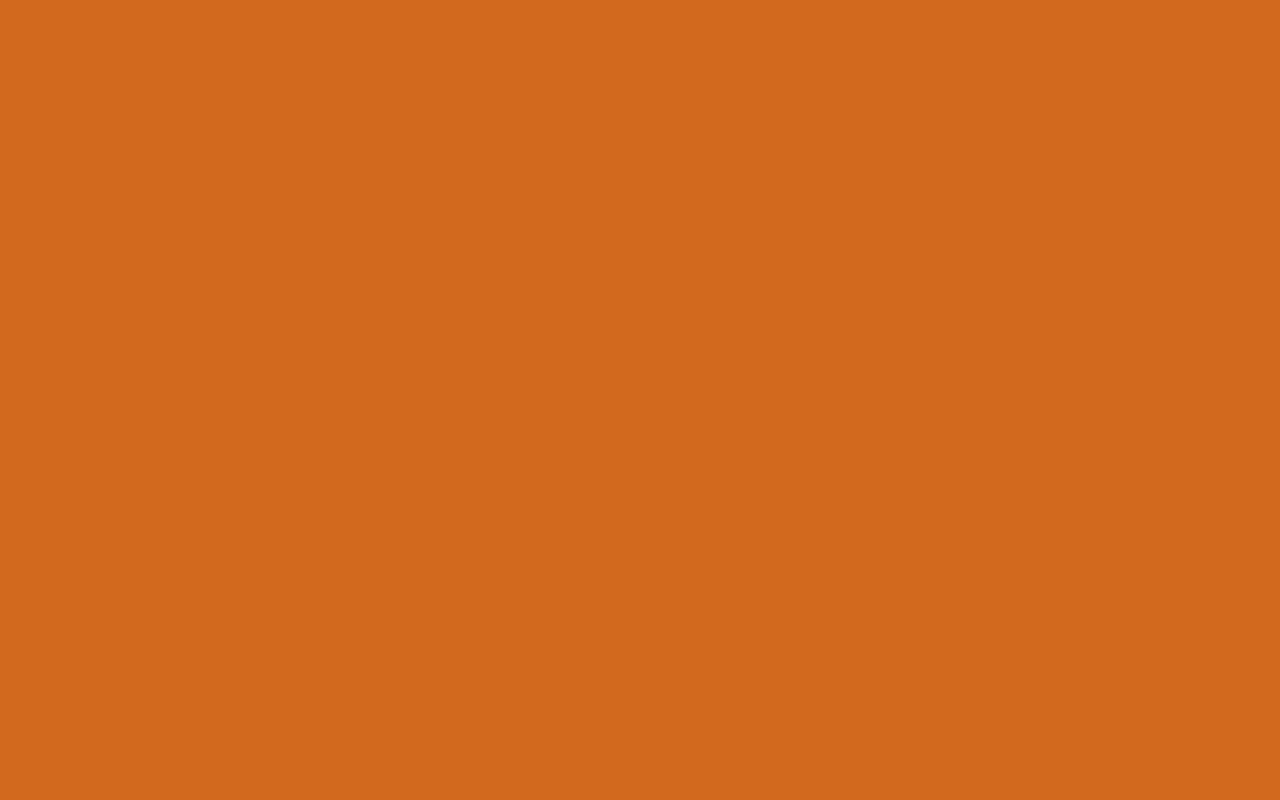
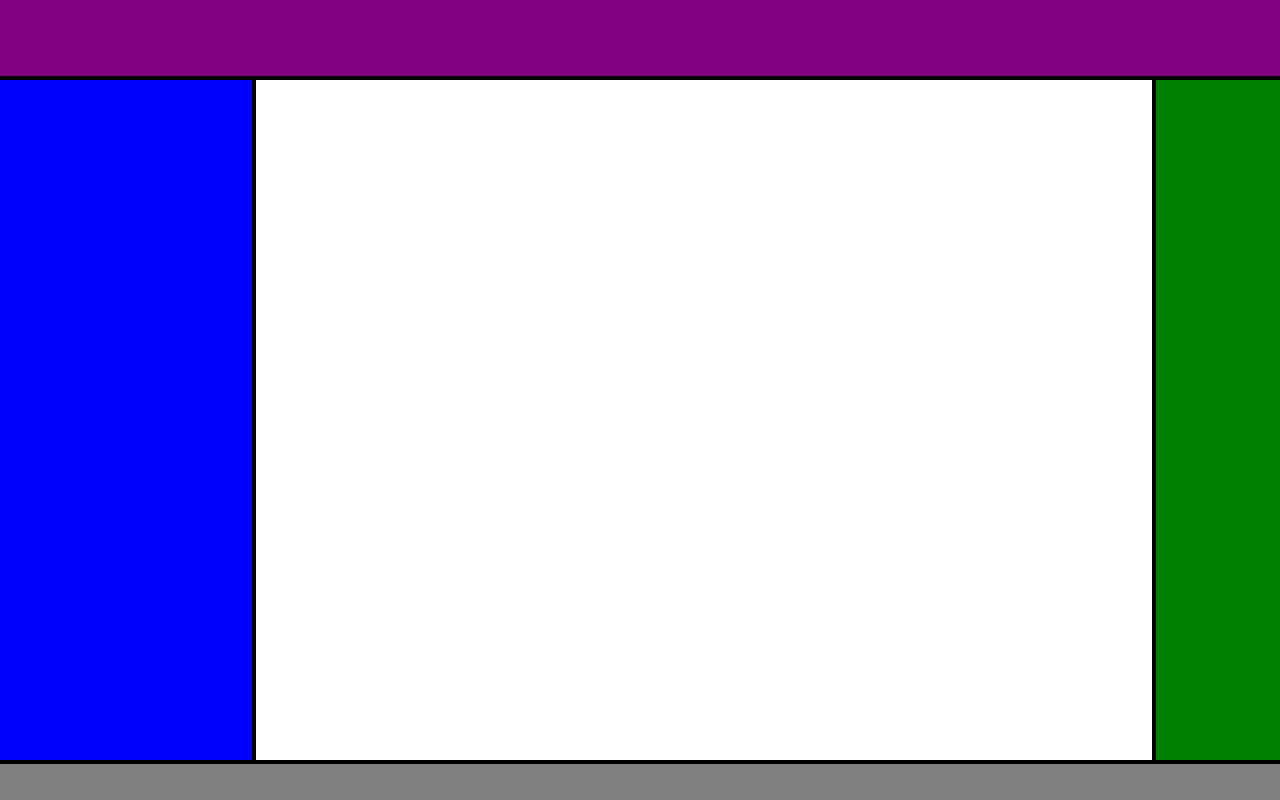
Before and after one commit to stroym/snovy, a React (Create React App) app: page / in a window 1280 px wide. Built offline with nearby package versions, Linux system fonts and the light colour scheme.

Commit message:
basic layout

```diff
--- a/src/App.scss
+++ b/src/App.scss
@@ -16,4 +16,51 @@ html, body, #root {
   width: 100%;
   height: 100%;
   background-color: chocolate;
+  line-height: 0;
 }
+
+//TODO
+#snovy-app > * {
+  box-sizing: border-box;
+}
+
+#snovy-bar-top {
+  height: 10%;
+  width: 100%;
+  display: inline-block;
+  vertical-align: top;
+  background-color: purple;
+  border-bottom: black solid 4px;
+}
+
+#snovy-bar-bottom {
+  height: 5%;
+  width: 100%;
+  display: inline-block;
+  vertical-align: bottom;
+  background-color: gray;
+  border-top: black solid 4px;
+}
+
+#snovy-bar-left {
+  height: 85%;
+  width: 20%;
+  display: inline-block;
+  background-color: blue;
+  border-right: black solid 4px;
+}
+
+#snovy-bar-right {
+  height: 85%;
+  width: 10%;
+  display: inline-block;
+  background-color: green;
+  border-left: black solid 4px;
+}
+
+#snovy-editor {
+  height: 85%;
+  width: 70%;
+  display: inline-block;
+  background-color: white;
+}
--- a/src/App.tsx
+++ b/src/App.tsx
@@ -11,9 +11,9 @@ function App() {
     <div id="snovy-app">
       <TopBar/>
       <LeftBar/>
+      <Editor/>
       <RightBar/>
       <BottomBar/>
-      <Editor/>
     </div>
   );
 }
--- a/src/component/Editor.tsx
+++ b/src/component/Editor.tsx
@@ -4,7 +4,7 @@ export default class Editor extends React.Component {
 
   render() {
     return (
-      <div id="snovy-editor">
+      <div id="snovy-editor" className={"basic-layout"}>
       </div>
     );
   }
--- a/src/component/Search.tsx
+++ b/src/component/Search.tsx
@@ -4,8 +4,8 @@ export default class Search extends React.Component {
 
   render() {
     return (
-      <div id="snovy-search">
-      </div>
+      <span id="snovy-search">
+      </span>
     );
   }
 
--- a/src/component/bar/Bottom.tsx
+++ b/src/component/bar/Bottom.tsx
@@ -4,8 +4,8 @@ export default class BottomBar extends React.Component {
 
   render() {
     return (
-      <div id="snovy-bar-bottom">
-      </div>
+      <span id="snovy-bar-bottom">
+      </span>
     );
   }
 
--- a/src/component/bar/Top.tsx
+++ b/src/component/bar/Top.tsx
@@ -5,9 +5,9 @@ export default class TopBar extends React.Component {
 
   render() {
     return (
-      <div id="snovy-bar-top">
+      <span id="snovy-bar-top">
         <Search/>
-      </div>
+      </span>
     );
   }
 
--- a/src/component/selector/Note.tsx
+++ b/src/component/selector/Note.tsx
@@ -4,8 +4,8 @@ export default class NoteSelector extends React.Component {
 
   render() {
     return (
-      <div id="snovy-selector-note">
-      </div>
+      <span id="snovy-selector-note">
+      </span>
     );
   }
 
--- a/src/component/selector/Section.tsx
+++ b/src/component/selector/Section.tsx
@@ -4,8 +4,8 @@ export default class SectionSelector extends React.Component {
 
   render() {
     return (
-      <div id="snovy-selector-section">
-      </div>
+      <span id="snovy-selector-section">
+      </span>
     );
   }
 
--- a/src/style/component/container.scss
+++ /dev/null
@@ -1,5 +0,0 @@
-#snovy-container {
-  width: 100%;
-  height: 100%;
-  background-color: chocolate;
-}
```
